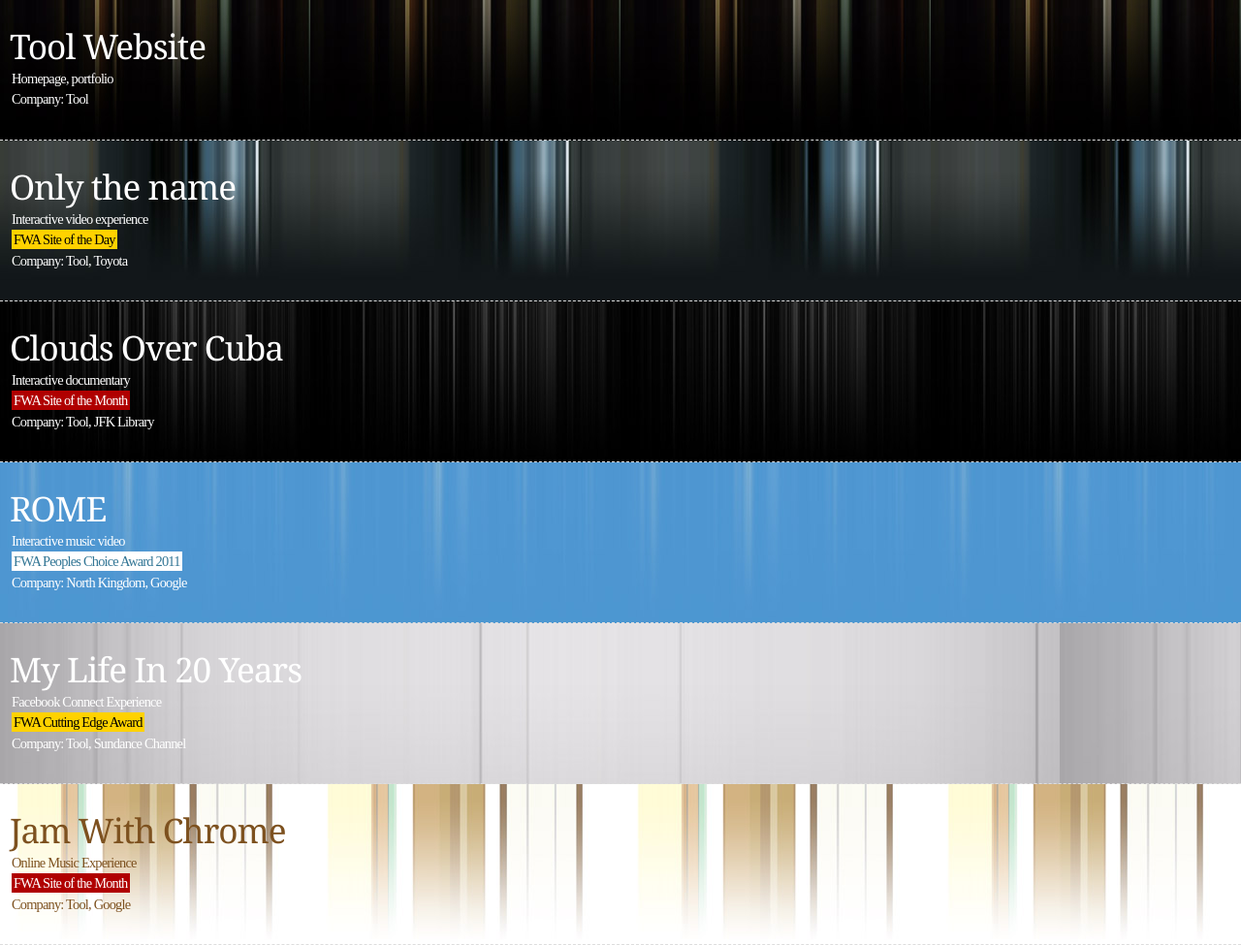
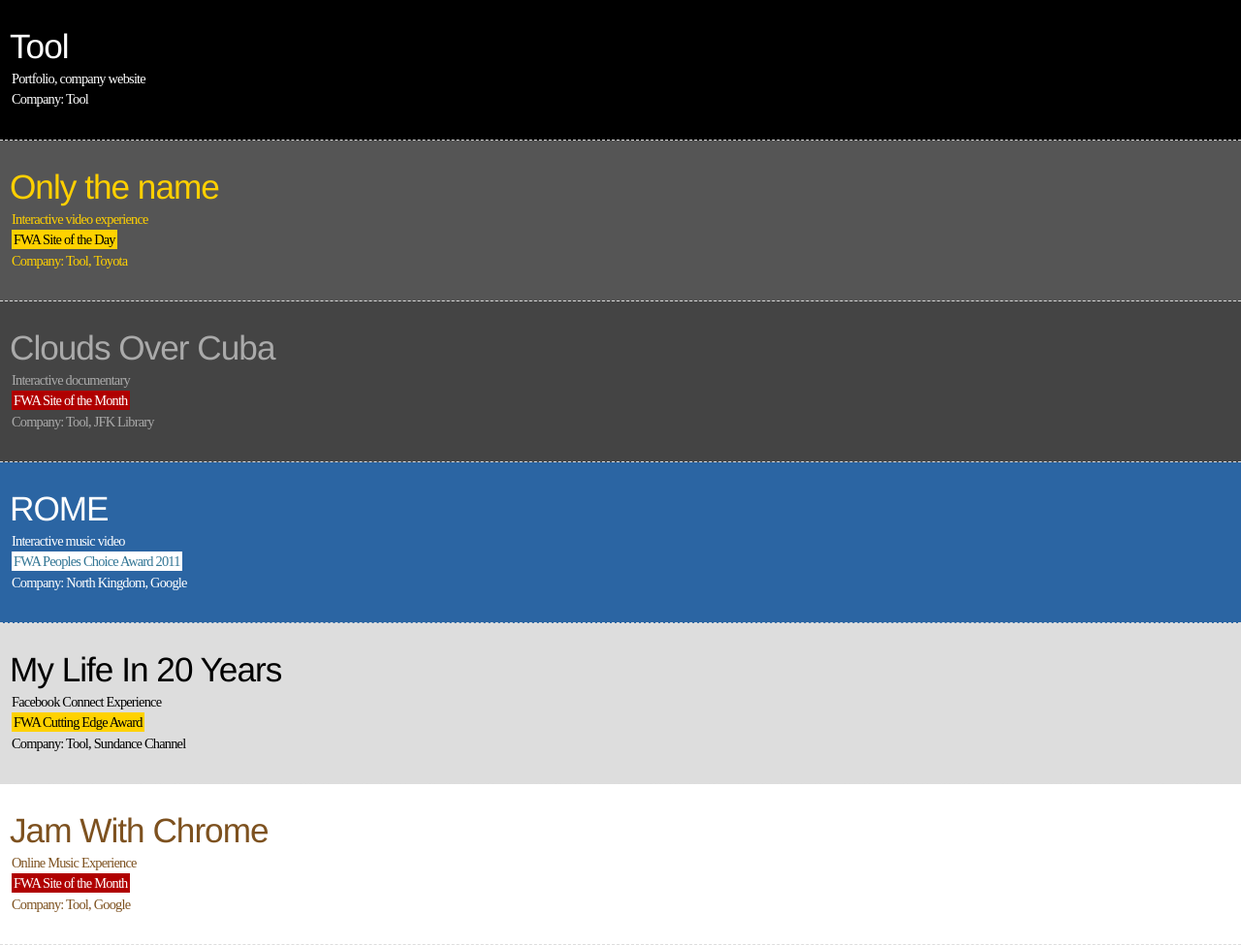
Before and after one commit to drojdjou/bartekdrozdz, a PHP site: page /list.html in a window 1280 px wide. Shown: the whole page at 97% size. Run offline with PHP 8.4, Linux system fonts and the light colour scheme; some web fonts are replaced.

Commit message:
More exploration

```diff
--- a/html/css/styles.css
+++ b/html/css/styles.css
@@ -14,21 +14,21 @@ h1, h2, h3, p {
   font-weight: normal; }
 
 h1 {
-  font-family: Helevetica, Arial, sans-serif;
+  font-family: Helvetica, Arial, sans-serif;
   font-size: 4.5em;
   line-height: 1em;
   -webkit-margin-before: 0; }
 
 h2 {
-  font-family: Helevetica, Arial, sans-serif;
+  font-family: Helvetica, Arial, sans-serif;
   font-size: 2.5em;
   letter-spacing: -2px;
-  line-height: 1.2em; }
+  line-height: 1.2em;
+  padding: 10px; }
   h2 a {
     padding: 4px;
-    background-color: #000000;
-    color: #ffffff;
-    text-decoration: none;
+    color: #0b4454;
+    text-decoration: underline;
     white-space: nowrap; }
 
 ul {
@@ -37,14 +37,12 @@ ul {
   padding: 0; }
   ul li {
     padding: 30px 0px 30px 10px;
-    border-bottom: #ddd 1px dashed;
-    background-size: cover;
-    color: #ffffff; }
+    border-bottom: #ddd 1px dashed; }
     ul li h1 {
+      font-family: Helvetica, Arial, sans-serif;
       font-size: 2.2em;
-      font-family: Georgia;
+      letter-spacing: -1px;
       font-weight: normal;
-      letter-spacing: -1.0px;
       margin-bottom: 6px; }
     ul li h3, ul li p {
       font-size: 0.9em;
@@ -72,15 +70,20 @@ ul {
     color: #327695;
     padding: 2px; }
   ul .project-z {
-    background: url("../assets/tool.jpg"); }
+    background-color: #000;
+    color: #fff; }
   ul .project-a {
-    background: url("../assets/toyota.jpg"); }
+    background-color: #555555;
+    color: #ffd000; }
   ul .project-b {
-    background: url("../assets/clouds.jpg"); }
+    background-color: #444444;
+    color: #aaaaaa; }
   ul .project-c {
-    background: url("../assets/rome.jpg"); }
+    background-color: #2b65a3;
+    color: #fff; }
   ul .project-d {
-    background: url("../assets/rectify.jpg"); }
+    background-color: #dddddd;
+    color: #000000; }
   ul .project-e {
-    background: url("../assets/jam.jpg");
+    background-color: #ffffff;
     color: #7d511f; }
--- a/html/css/styles.scss
+++ b/html/css/styles.scss
@@ -20,23 +20,23 @@ h1, h2, h3, p {
 }
 
 h1 {
-	font-family: Helevetica, Arial, sans-serif;
+	font-family: Helvetica, Arial, sans-serif;
 	font-size: 4.5em;
 	line-height: 1em;
 	-webkit-margin-before: 0;
 }
 
 h2 {
-	font-family: Helevetica, Arial, sans-serif;
+	font-family: Helvetica, Arial, sans-serif;
 	font-size: 2.5em;
 	letter-spacing: -2px;
 	line-height: 1.2em;
+	padding: 10px;
 
 	a {
 		padding: 4px;
-		background-color: #000000;
-		color: #ffffff;
-		text-decoration: none;
+		color: #0b4454;
+		text-decoration: underline;
 		white-space: nowrap;
 	}
 }
@@ -52,14 +52,12 @@ ul {
 	li {
 		padding: 30px 0px 30px 10px;
 		border-bottom: #ddd 1px dashed;
-		background-size: cover;
-		color: #ffffff;
 
 		h1 {
+			font-family: Helvetica, Arial, sans-serif;
 			font-size: 2.2em;
-			font-family: Georgia;
+			letter-spacing: -1px;
 			font-weight: normal;
-			letter-spacing: -1.0px;
 			margin-bottom: 6px;
 		}
 
@@ -102,32 +100,32 @@ ul {
 	}
 
 	.project-z {
-		background: url('../assets/tool.jpg');
-		//color: #fff;
+		background-color: #000;
+		color: #fff;
 	}
 
 	.project-a {
-		background: url('../assets/toyota.jpg');
-		//color: #ffd000;
+		background-color: #555555;
+		color: #ffd000;
 	}
 
 	.project-b {
-		background: url('../assets/clouds.jpg');
-		//color: #aaaaaa;
+		background-color: #444444;
+		color: #aaaaaa;
 	}
 
 	.project-c {
-		background: url('../assets/rome.jpg');
-		//color: #fff;
+		background-color: #2b65a3;
+		color: #fff;
 	}
 
 	.project-d {
-		background: url('../assets/rectify.jpg');
-		//color: #000000;
+		background-color: #dddddd;
+		color: #000000;
 	}
 
 	.project-e {
-		background: url('../assets/jam.jpg');
+		background-color: #ffffff;
 		color: #7d511f;
 	}
 }
--- a/html/list.html
+++ b/html/list.html
@@ -12,9 +12,9 @@
 
 <ul>
     <li class="project-z">
-            <h1>Tool Website</h1>
+            <h1>Tool</h1>
 
-            <h3>Homepage, portfolio</h3>
+            <h3>Portfolio, company website</h3>
 
             <p>Company: Tool</p>
         </li>
```
